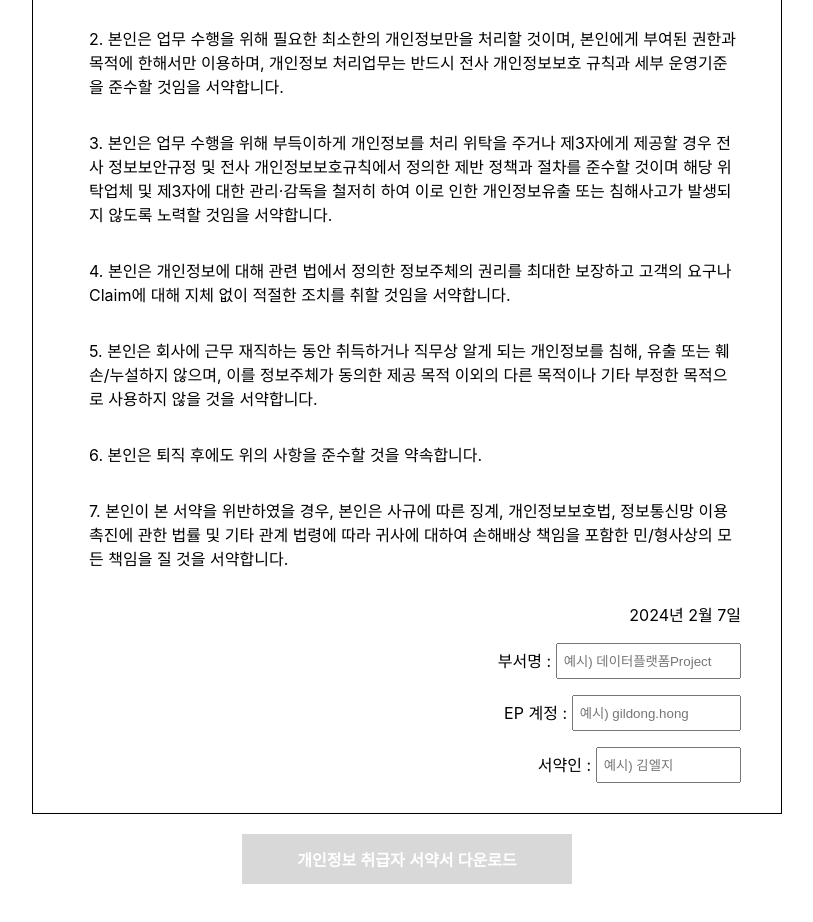
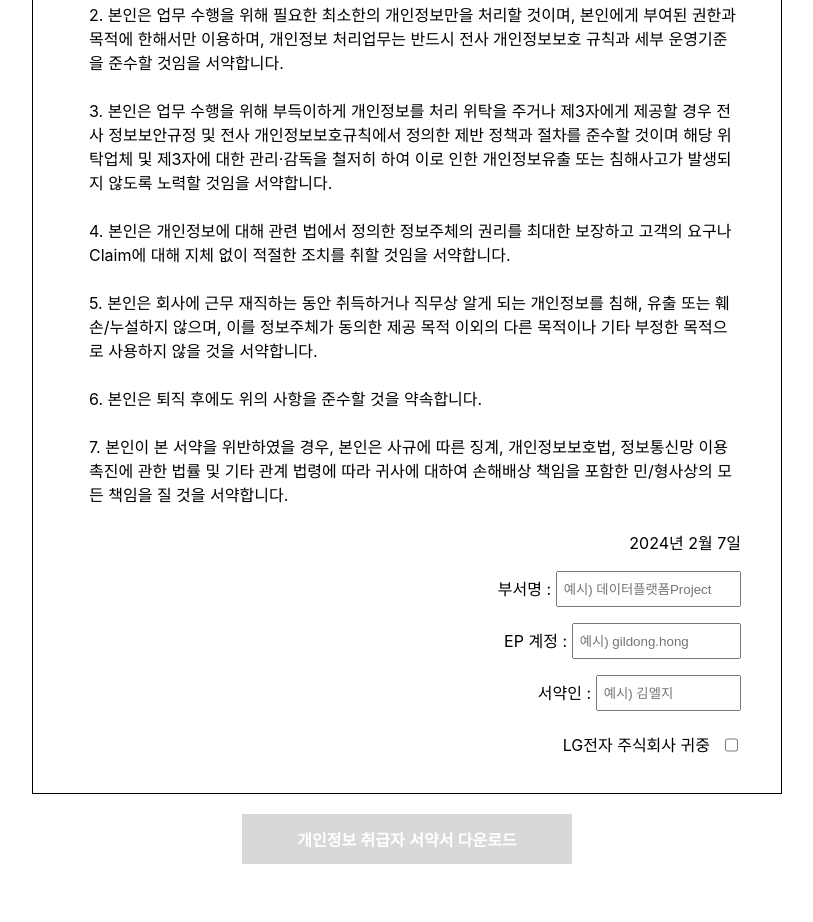
Before and after one commit to doitgrow/pledge, a React (Create React App) app: page / in a window 1280 px wide. Shown: the part 360-1282 px from the top of the page, without its empty margins (233-1046 px from the left). Built offline with nearby package versions, Linux system fonts and the light colour scheme.

Commit message:
cursor 변경

```diff
--- a/src/App.css
+++ b/src/App.css
@@ -52,4 +52,5 @@ ul {
 button:disabled,
 button:disabled:hover {
   background-color: rgba(200, 200, 200, .7);
+  cursor: default;
 }
--- a/src/App.js
+++ b/src/App.js
@@ -7,6 +7,7 @@ function App() {
     const [name, setName] = useState("");
     const [department, setDepartment] = useState("");
     const [epId, setEpId] = useState("");
+    const [isChecked, setIsChecked] = useState(false);
 
     const formatDate = date => {
         const year = date.getFullYear();
@@ -46,7 +47,7 @@ function App() {
                     <div className="main">
                         <p
                             style={{
-                                marginBottom: "2rem",
+                                marginBottom: "1rem",
                             }}>
                             본인은 귀사(이하 '회사'라 함)에 업무 목적상
                             고객(이하 '정보주체'라 함)의 개인정보를
@@ -56,7 +57,7 @@ function App() {
                         <p
                             style={{
                                 paddingLeft: "1rem",
-                                marginBottom: "2rem",
+                                marginBottom: "1.5rem",
                             }}>
                             1. 본인은 회사의 회사 업무 처리를 제공을 목적으로
                             개인정보에 대한 접근권한을 가지고 개인정보를
@@ -68,7 +69,7 @@ function App() {
                         <p
                             style={{
                                 paddingLeft: "1rem",
-                                marginBottom: "2rem",
+                                marginBottom: "1.5rem",
                             }}>
                             2. 본인은 업무 수행을 위해 필요한 최소한의
                             개인정보만을 처리할 것이며, 본인에게 부여된 권한과
@@ -79,7 +80,7 @@ function App() {
                         <p
                             style={{
                                 paddingLeft: "1rem",
-                                marginBottom: "2rem",
+                                marginBottom: "1.5rem",
                             }}>
                             3. 본인은 업무 수행을 위해 부득이하게 개인정보를
                             처리 위탁을 주거나 제3자에게 제공할 경우 전사
@@ -92,7 +93,7 @@ function App() {
                         <p
                             style={{
                                 paddingLeft: "1rem",
-                                marginBottom: "2rem",
+                                marginBottom: "1.5rem",
                             }}>
                             4. 본인은 개인정보에 대해 관련 법에서 정의한
                             정보주체의 권리를 최대한 보장하고 고객의 요구나
@@ -102,7 +103,7 @@ function App() {
                         <p
                             style={{
                                 paddingLeft: "1rem",
-                                marginBottom: "2rem",
+                                marginBottom: "1.5rem",
                             }}>
                             5. 본인은 회사에 근무 재직하는 동안 취득하거나
                             직무상 알게 되는 개인정보를 침해, 유출 또는
@@ -113,7 +114,7 @@ function App() {
                         <p
                             style={{
                                 paddingLeft: "1rem",
-                                marginBottom: "2rem",
+                                marginBottom: "1.5rem",
                             }}>
                             6. 본인은 퇴직 후에도 위의 사항을 준수할 것을
                             약속합니다.
@@ -121,7 +122,7 @@ function App() {
                         <p
                             style={{
                                 paddingLeft: "1rem",
-                                marginBottom: "2rem",
+                                marginBottom: "1.5rem",
                             }}>
                             7. 본인이 본 서약을 위반하였을 경우, 본인은 사규에
                             따른 징계, 개인정보보호법, 정보통신망 이용촉진에
@@ -179,7 +180,6 @@ function App() {
                                 display: "flex",
                                 alignItems: "center",
                                 justifyContent: "flex-end",
-                                marginBottom: "-10px",
                             }}>
                             서약인 :
                             <input
@@ -194,6 +194,25 @@ function App() {
                                 onChange={e => setName(e.target.value)}
                             />
                         </p>
+                        <p
+                            style={{
+                                display: "flex",
+                                alignItems: "center",
+                                justifyContent: "flex-end",
+                                marginBottom: "-10px",
+                            }}>
+                            LG전자 주식회사 귀중
+                            <input
+                                type="checkbox"
+                                value={name}
+                                size="15"
+                                style={{
+                                    marginLeft: "15px",
+                                    height: "30px",
+                                }}
+                                onClick={e => setIsChecked(e.target.checked)}
+                            />
+                        </p>
                     </div>
                 </div>
             </div>
@@ -201,7 +220,7 @@ function App() {
             <button
                 className="btn"
                 onClick={downloadPdf}
-                disabled={!name || !department || !epId}>
+                disabled={!name || !department || !epId || !isChecked}>
                 개인정보 취급자 서약서 다운로드
             </button>
         </div>
```
